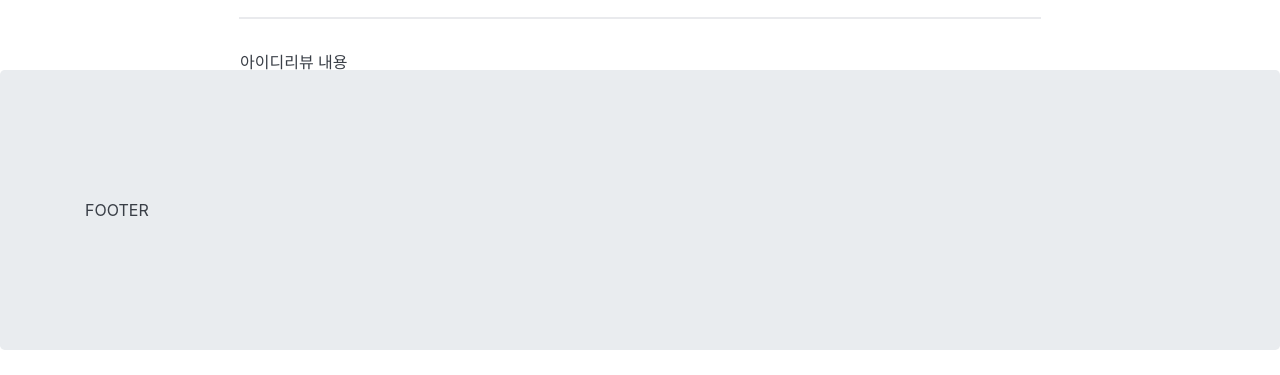
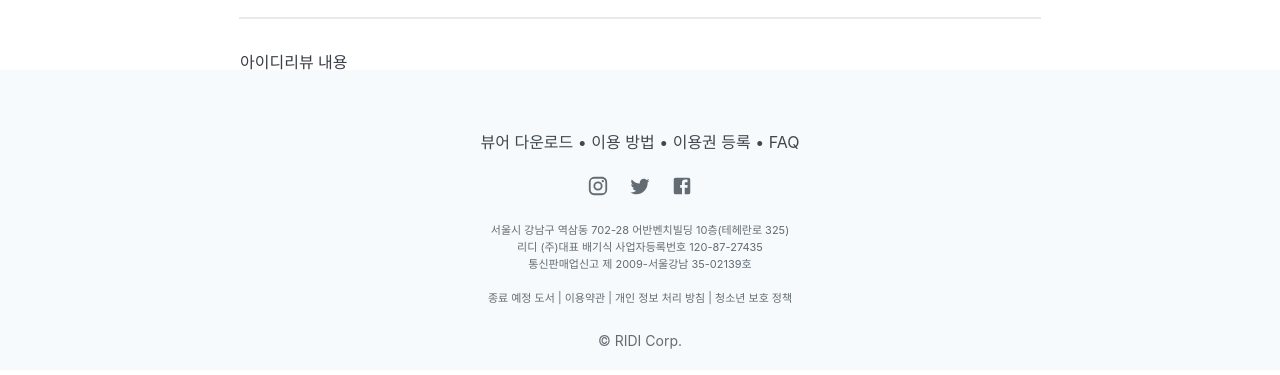
Before and after one commit to greedysiru/hanghae99_books, a React (Create React App) app: page /detail/1 in a window 1280 px wide. Shown: the part 864-1239 px from the top of the page. Before the commit the page ends 1214 px from the top, so only its background shows below. Built offline with nearby package versions, Linux system fonts and the light colour scheme; the HTML template or start-up script is replaced by a standard one.

Commit message:
Update Footer.js

```diff
--- a/src/components/Footer.js
+++ b/src/components/Footer.js
@@ -1,15 +1,83 @@
 import React from 'react';
 
+// 부트스트랩
 import { Jumbotron, Container } from 'react-bootstrap';
+
+//material-ui
+import InstagramIcon from "@material-ui/icons/Instagram";
+import TwitterIcon from "@material-ui/icons/Twitter";
+import FacebookIcon from "@material-ui/icons/Facebook";
+
+
 
 
 const Footer = (props) => {
 
   return (
-    <Jumbotron style={{ marginBottom: 0, height: "280px" }}>
-      <Container style={{ height: '100%' }}>
-        FOOTER
-      </Container>
+    <Jumbotron fluid
+    style={{
+      marginBottom: 0,
+      height: "300px",
+      backgroundColor: '#F7FAFC',
+      color: '#40474D',
+      textAlign:'center',
+      boxSizing:'border-box',
+      fontWegiht: 'bold',
+      }}>
+      <container>
+            <div className="footer_head" >
+          <p>뷰어 다운로드 • 이용 방법 • 이용권 등록 • FAQ</p>
+          </div>
+          <div className='icons' style={{margin:'25px'}}>
+            <InstagramIcon
+            style={{
+                color: '#636c73',
+                fontSize: '22px',
+                margin: '0 10px'
+            }}/>
+            <TwitterIcon
+            style={{
+                color: '#636c73',
+                fontSize: '22px',
+                margin: '0 10px'
+            }}/>
+            <FacebookIcon
+            style={{
+                color: '#636c73',
+                fontSize: '22px',
+                margin: '0 10px'
+            }} />
+          </div>
+          <div style ={{
+              fontSize: '11px',
+              color: '#636c73',
+              lineHeight: '17px'
+
+              }}>
+            서울시 강남구 역삼동 702-28 어반벤치빌딩 10층(테헤란로 325)
+            <br />
+            리디 (주)대표 배기식 사업자등록번호 120-87-27435
+            <br />
+            통신판매업신고 제 2009-서울강남 35-02139호
+            <br />
+          </div>
+          <p
+          style ={{
+              padding:'20px 0 0 0',
+              fontSize: '11px',
+              color: '#636c73',
+          }}
+          >
+            종료 예정 도서 | 이용약관 | 개인 정보 처리 방침 | 청소년 보호 정책
+          </p>
+          <p
+           style ={{
+            padding:'30px 0 30px 0',
+            fontSize: '14px',
+            color: '#636c73',
+        }}>
+            © RIDI Corp.</p>
+        </container>
     </Jumbotron>
   )
 
```
